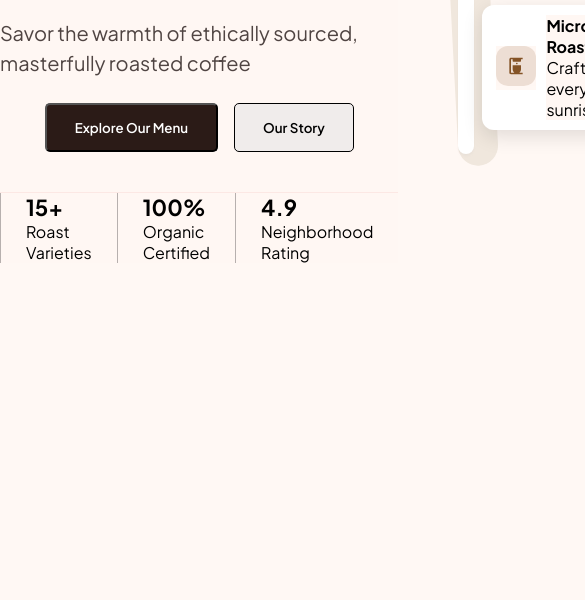
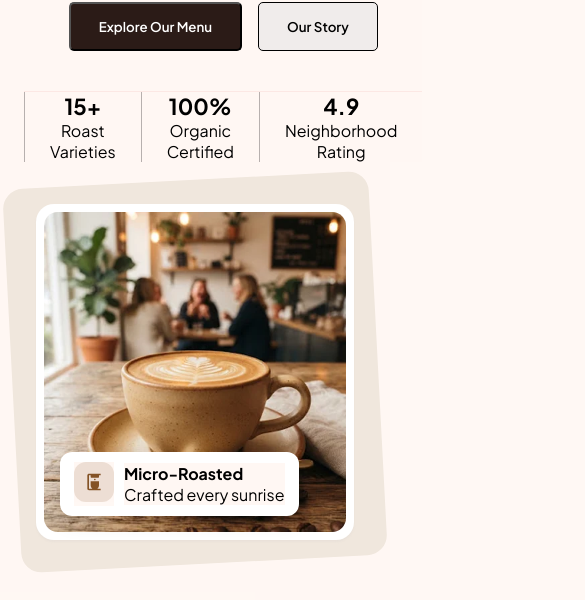
Before and after one commit to yasdagh/mini-project, a plain HTML site: page index.html in a window 390 px wide. Shown: the part 425-1025 px from the top of the page, 585 px wide, since content can reach past the window. Before the commit the page ends 844 px from the top, so only its background shows below. Drawn offline with nearby package versions, Linux system fonts and the light colour scheme; a web font is replaced by a local one.

Commit message:
end responsive hero section

```diff
--- a/css/main.css
+++ b/css/main.css
@@ -198,3 +198,35 @@ ul :first-child{
     display: flex;
     flex-direction: column;
 }
+@media screen and (max-width: 800px) {
+    .hero{
+        flex-direction: column;
+        gap: 30px;
+        padding: 48px 24px;
+    }
+    .text-section h1{
+        font-size: 40px;
+    }
+    .text-section .buttons{
+        flex-direction: column;
+        width: 100%;
+    }
+    .text-section .buttons a,
+    .text-section .buttons button{
+        width: 100%;
+        text-align: center;
+    }
+    .text-section .numbers{
+        flex-direction: row;
+        justify-content: space-around;
+        text-align: center;
+    }
+    .photo-section{
+        max-width: 100%;
+        margin-inline: auto;
+        padding: 12px;
+    }
+    .photo{
+        height: 320px;
+    }
+}
```
